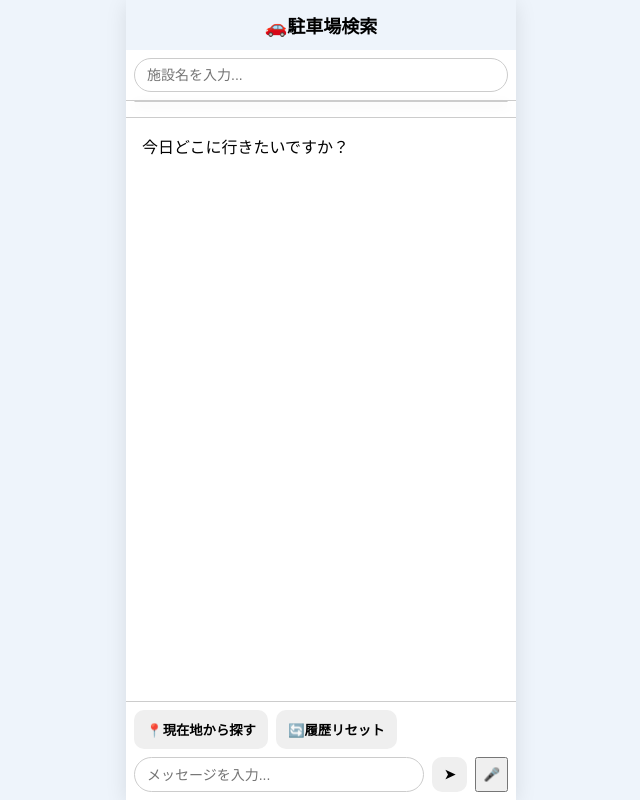
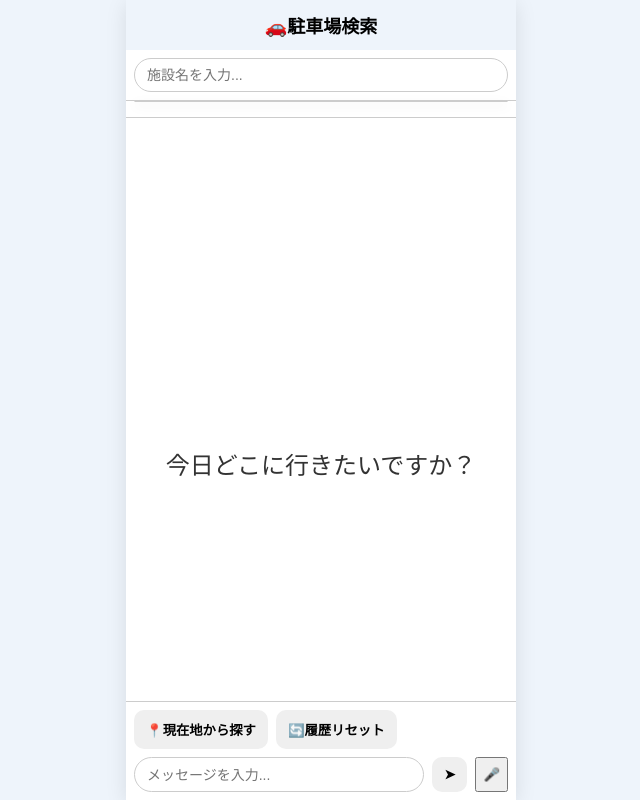
Before and after one commit to linlin316/car-parking, a Flask app: page / in a window 1280 px wide. Shown: the whole page, without its empty margins (319-959 px from the left). Run offline with Flask 3, Linux system fonts and the light colour scheme; some libraries are stand-ins or nearby versions.

Commit message:
挨拶文追加

```diff
--- a/static/style.css
+++ b/static/style.css
@@ -8,6 +8,16 @@ body {
     justify-content: center;
     align-items: center;
     min-height: 100vh;
+}
+
+
+/* 最初の挨拶文 */
+.welcome-message {
+    text-align: center;
+    font-size: 1.5rem;
+    color: #333;
+    margin: auto;
+    padding-top: 30%;
 }
 
 
```
